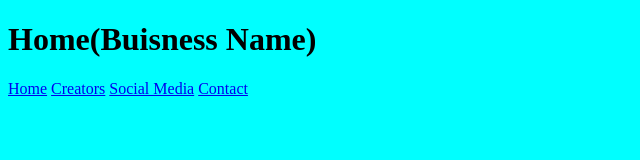
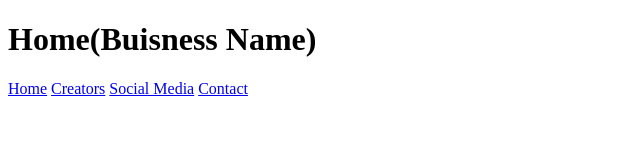
Before and after one commit to sydneycodes22/Coupon_Project, a plain HTML site: page html/home.html in a window 1280 px wide. Shown: the whole page, without its empty margins (0-640 px from the left). Drawn offline with Linux system fonts and the light colour scheme.

Commit message:
comment out home.css

```diff
--- a/html/home.html
+++ b/html/home.html
@@ -2,7 +2,7 @@
 <html>
 <head>
     <title>Home</title>
-    <link rel="stylesheet" href="../css/home.css">
+    <!---<link rel="stylesheet" href="../css/home.css">-->
 </head>
     <body>
         <h1>Home(Buisness Name)</h1>
```
